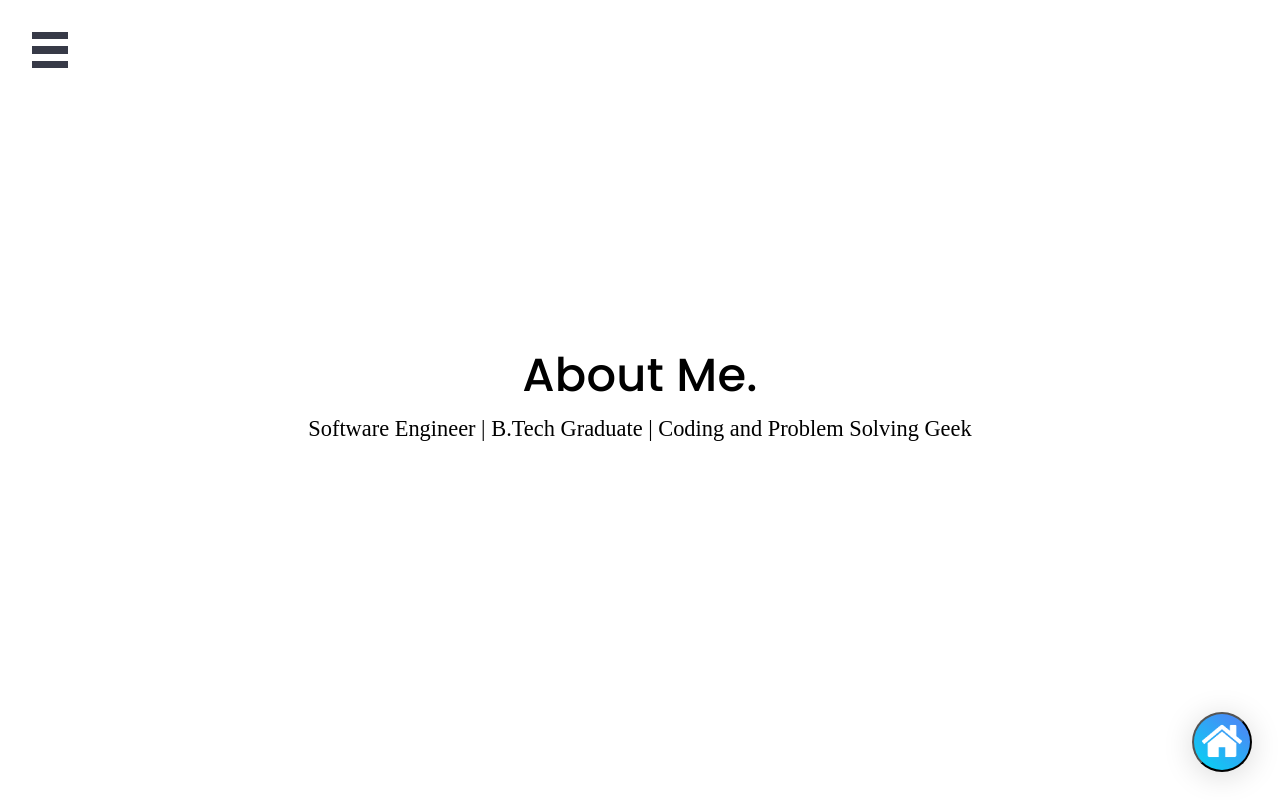
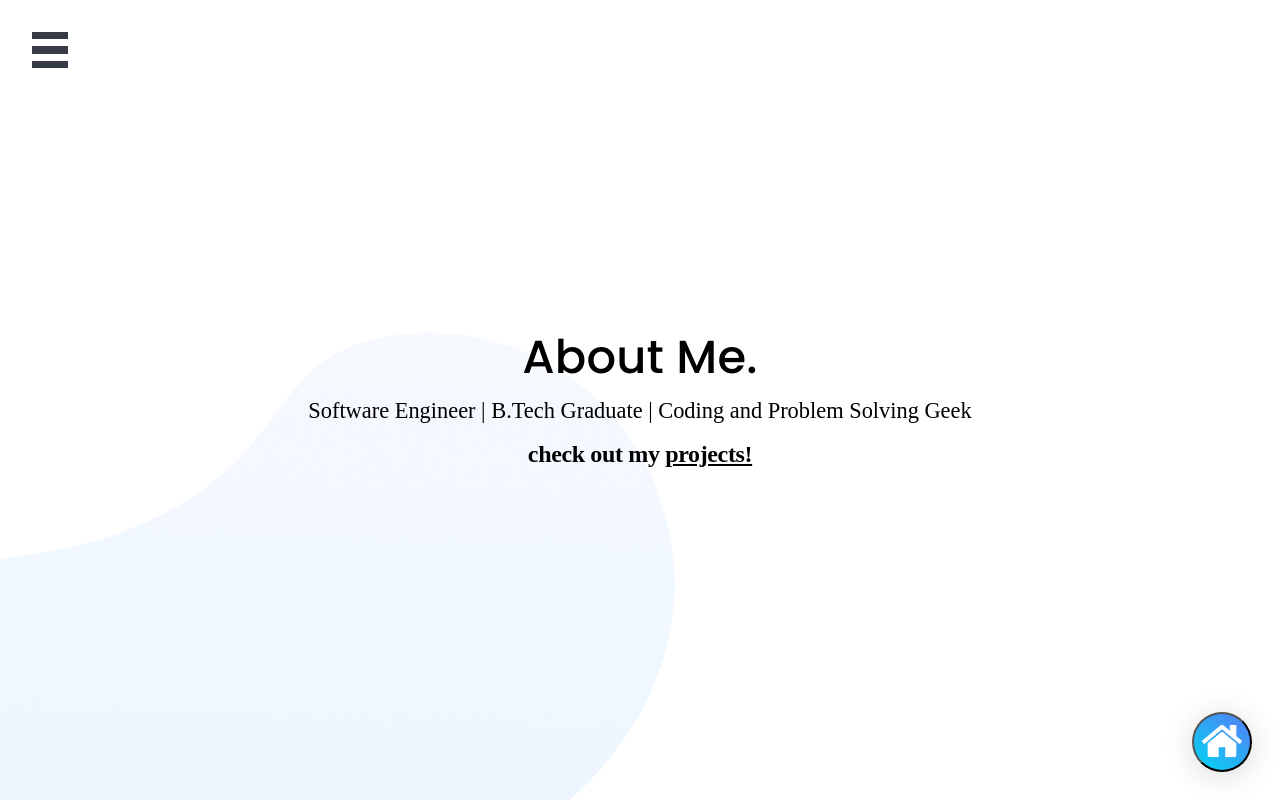
Before and after one commit to Ash9311/My-Portfolio, a React (Create React App) app: page /#/about in a window 1280 px wide. Built offline with nearby package versions, Linux system fonts and the light colour scheme.

Commit message:
Footer Link - 1

```diff
--- a/src/components/About/About.css
+++ b/src/components/About/About.css
@@ -0,0 +1,22 @@
+.vector-frame {
+    position: absolute;
+    z-index: -10;
+    left: 0;
+    bottom: 0;
+    width: 55%;
+
+}
+
+.about-vector {
+    display: block;
+    max-height:100%;
+    max-width: 100%;
+}
+
+@media only screen and (max-width: 640px){
+    .vector-frame {
+
+        width: 90%;
+
+    }
+}
--- a/src/components/About/About.jsx
+++ b/src/components/About/About.jsx
@@ -1,12 +1,20 @@
 import React from "react";
 import Header from '../Header/Header';
 import './About.css'
+import aboutVector from './../../assets/about_vector.png';
+import FooterLink from '../FooterLink/FooterLink';
 
 const About= () => {
     return ( <div className='section-container'>
         <Header heading='About Me.'
         details='Software Engineer | B.Tech Graduate | Coding and Problem Solving Geek'
         />
+    <FooterLink phrase="check out my " link="projects!" toAdress="/projects"/>
+    {/* vector Frame */}
+    <div className="vector-frame">
+        <img src={aboutVector} className="about-vector" alt="about"/>
+    </div>
+
     </div> );
 };
 
--- /dev/null
+++ b/src/components/FooterLink/FooterLink.css
@@ -0,0 +1,13 @@
+.footer-link{
+    font-family: Montserrat;
+    font-weight: bold;
+    font-size: 24px;
+    line-height: 36px;
+    text-align:center;
+    letter-spacing: -0.015em;
+}
+
+.footer-link-element{
+    color: black;
+
+}
--- /dev/null
+++ b/src/components/FooterLink/FooterLink.jsx
@@ -0,0 +1,13 @@
+import React from "react";
+import {Link} from 'react-router-dom';
+import './FooterLink.css';
+
+const FooterLink = ({phrase,link,toAdress}) => {
+    return (
+        <div className="footer-link">
+            {phrase}
+            <Link to={toAdress} className="footer-link-element">{link}</Link>
+        </div>
+    );
+}
+export default FooterLink;
--- a/src/components/Header/Header.css
+++ b/src/components/Header/Header.css
@@ -27,7 +27,7 @@
     margin: 10px 0;
 }
 
-@media only screen and (max-width: 640){
+@media only screen and (max-width: 640px){
     .header-container{
         width: 80%;
     }
```
